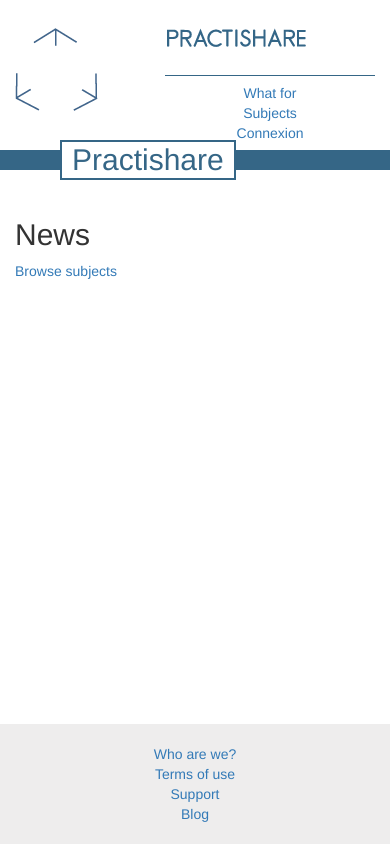
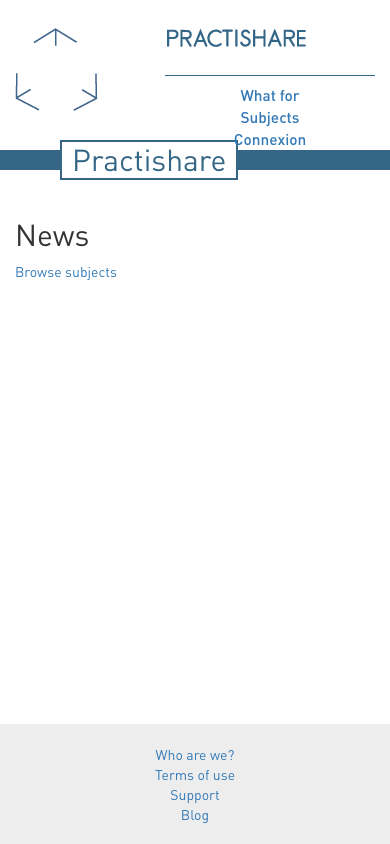
Before and after one commit to practishare/Practishare, a Django app: page / in a window 390 px wide. Run offline with Django 3.2, Linux system fonts and the light colour scheme; parts of the project's set-up code (start-up, migrations or seed data) failed here and were passed over.

Commit message:
ui: add fonts

```diff
--- a/practishare/static/css/practishare.css
+++ b/practishare/static/css/practishare.css
@@ -1,3 +1,12 @@
+@font-face {
+    font-family: "DIN";
+    src: url("/static/fonts/DINPro-Regular.otf") format('opentype');
+}
+@font-face {
+    font-family: "DIN";
+    font-weight: bold;
+    src: url("/static/fonts/DINPro-Medium.otf") format('opentype');
+}
 .gray{
     color: #B2B2B2;
 }
@@ -20,8 +29,11 @@
     background-color: #3C3C3B;
 }
 html {
-  position: relative;
-  min-height: 100%;
+    position: relative;
+    min-height: 100%;
+}
+body {
+    font-family: "DIN", "Helvetica Neue", Helvetica, Arial, sans-serif;
 }
 textarea {
     height: 4em;
@@ -42,6 +54,8 @@ textarea {
     border-top: solid 1px #356686;
     padding: .5em;
     margin-left: 150px;
+    font-weight: bold;
+    font-size: 1.1em;
 }
 #headersep {
     height: 20px;
--- a/practishare/templates/base.html
+++ b/practishare/templates/base.html
@@ -14,11 +14,11 @@
                 <img id="logo" class="img-responsive" src="{% static 'logo.png' %}" />
                 <img alt="Practishare" id="sitename" class="center-block" src="{% static 'practishare.png' %}" />
             </a>
-            <div id="headermenu" class="container text-center gray">
+            <div id="headermenu" class="text-center gray">
                 <div class="col-md-4"><a href="{% url 'what_for' %}">{% trans "What for" %}</a></div>
                 <div class="col-md-4"><a href="{% url 'practices:subject_index' %}">{% trans "Subjects" %}</a></div>
                 {% if user.is_authenticated %}
-                {{user}} - <a href="{% url 'accounts:logout' %}">{% trans "Log out" %}</a>
+                <div class="col-md-4">{{user}} - <a href="{% url 'accounts:logout' %}">{% trans "Log out" %}</a></div>
                 {% else %}
                 <div class="col-md-4"><a href="{% url 'accounts:login' %}">{% trans "Log in" %}</a></div>
                 {% endif %}
```
Also changed, not shown: practishare/static/fonts/DINPro-Medium.otf (added), practishare/static/fonts/DINPro-Regular.otf (added).
